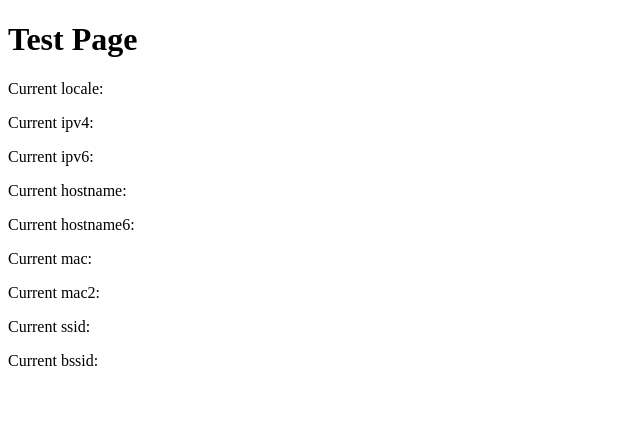
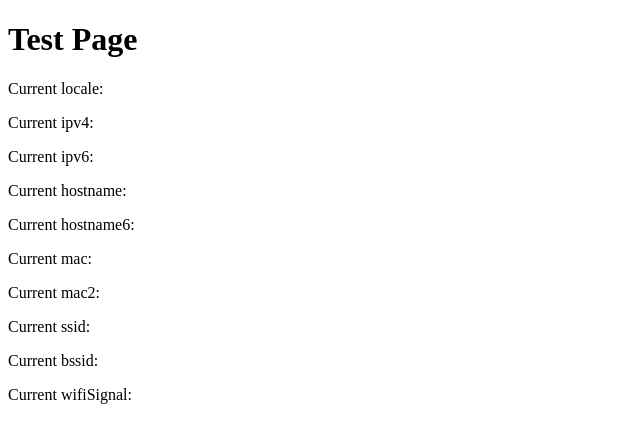
Before and after one commit to v3xlabs/node-fullykiosk, a React (Vite) app: page / in a window 1280 px wide. Shown: the top 442 px of the page, without its empty margins (0-640 px from the left). Built offline with nearby package versions, Linux system fonts and the light colour scheme.

Commit message:
Introduce useWifiSignalLevel (#6)

```diff
--- /dev/null
+++ b/src/hooks/useWifiSignalLevel.ts
@@ -0,0 +1,7 @@
+import { wrapBasicFunction } from '../utils/basic_hook';
+
+// Gets the wifi signal level
+// Returns undefined if fully not available
+export const useWifiSignalLevel = wrapBasicFunction(() =>
+    fully.getWifiSignalLevel()
+);
--- a/src/index.ts
+++ b/src/index.ts
@@ -5,4 +5,5 @@ export * from './hooks/useHostname';
 export * from './hooks/useIpv4Address';
 export * from './hooks/useIpv6Address';
 export * from './hooks/useMacAddress';
+export * from './hooks/useWifiSignalLevel';
 export * from './hooks/useWifiSSID';
--- a/test/App.tsx
+++ b/test/App.tsx
@@ -8,6 +8,7 @@ import {
     useIpv6Address,
     useMacAddress,
     useWifiBSSID,
+    useWifiSignalLevel,
     useWifiSSID,
 } from '../src/index';
 
@@ -21,6 +22,7 @@ export const App: FC = () => {
     const mac2 = useMacAddress({ network_interface: 'en0' });
     const ssid = useWifiSSID();
     const bssid = useWifiBSSID();
+    const wifiSignal = useWifiSignalLevel();
 
     return (
         <div>
@@ -34,6 +36,7 @@ export const App: FC = () => {
             <p>Current mac2: {mac2}</p>
             <p>Current ssid: {ssid}</p>
             <p>Current bssid: {bssid}</p>
+            <p>Current wifiSignal: {wifiSignal}</p>
         </div>
     );
 };
```
